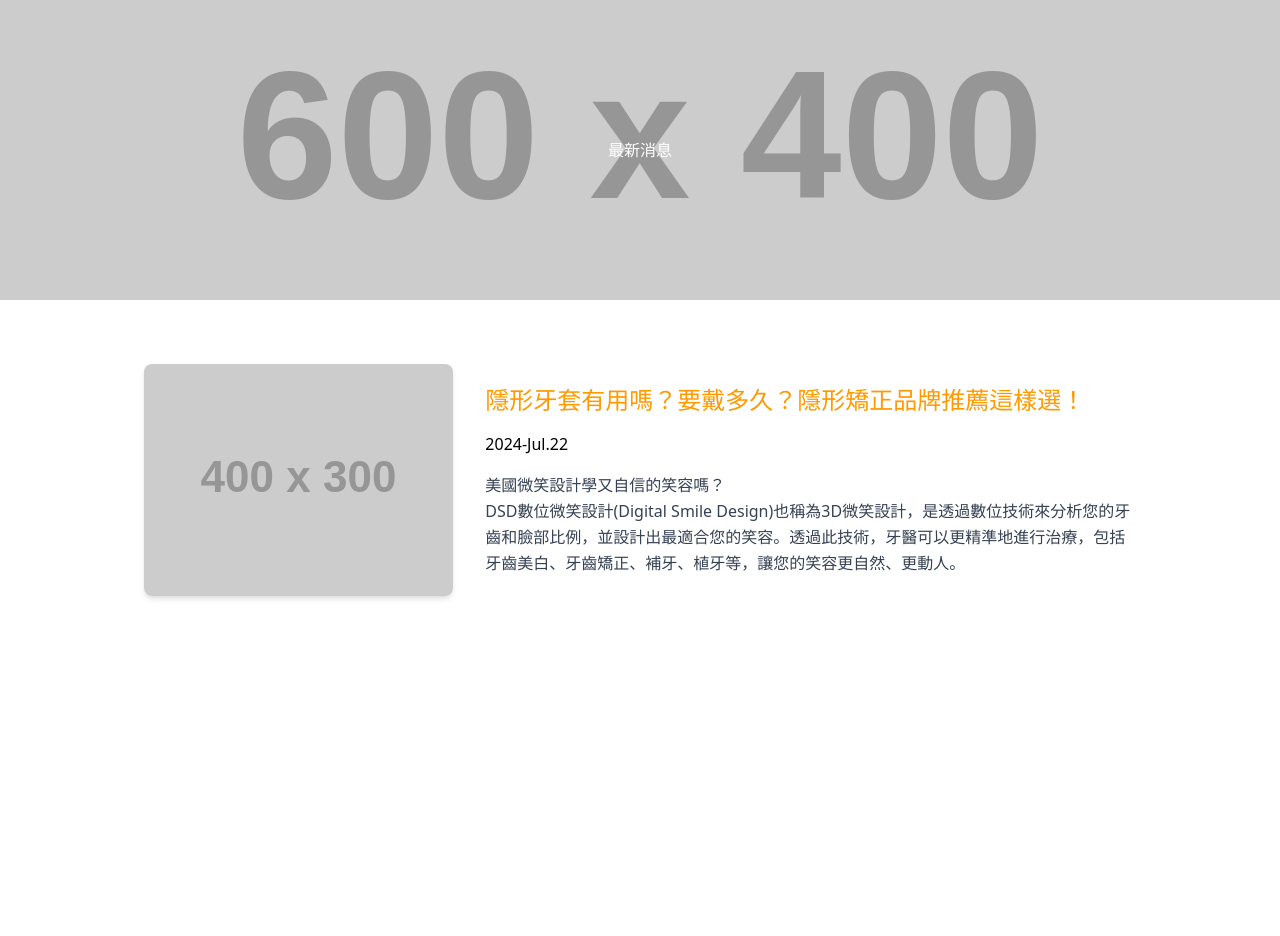
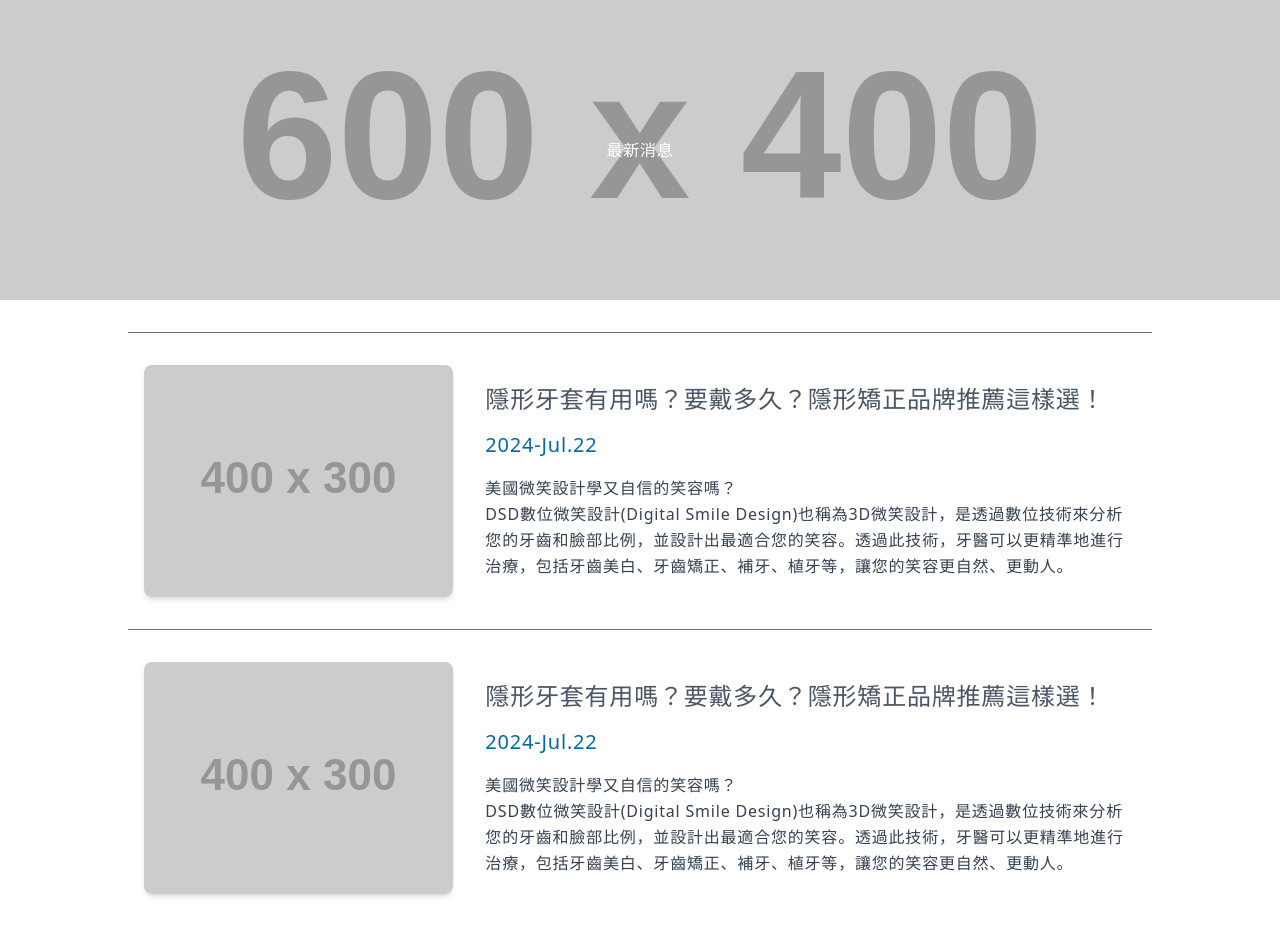
Before and after one commit to kuanhsuh/2025-justbeauty, a website: page news.html in a window 1280 px wide. Before the commit the page ends 800 px from the top, so only its background shows below. Drawn offline with nearby package versions, Linux system fonts and the light colour scheme; placeholder pictures from the web are drawn by us.

Commit message:
update news

```diff
--- a/news.html
+++ b/news.html
@@ -8,7 +8,8 @@
             src="https://cdn.jsdelivr.net/npm/@tailwindcss/browser@4"></script>
 
     </head>
-    <body>
+    <body class="font-light tracking-wider text-gray-600">
+
         <header
             style="background: url(https://placehold.co/600x400/) center/cover; height: 300px;"
             class="relative text-white">
@@ -21,7 +22,7 @@
         <section class="container max-w-5xl mx-auto py-8">
             <div class="flex flex-wrap">
                 <div
-                    class="container mx-auto py-8 flex flex-col md:flex-row items-center justify-between">
+                    class="container mx-auto py-8 flex flex-col md:flex-row items-center justify-between border-t border-gray-500">
                     <div class="md:w-1/3 px-4">
                         <img src="https://placehold.co/400x300"
                             alt="Dental Procedure"
@@ -29,8 +30,31 @@
                     </div>
                     <div class="md:w-2/3 px-4">
                         <h2
-                            class="text-2xl text-amber-500 mb-4">隱形牙套有用嗎？要戴多久？隱形矯正品牌推薦這樣選！</h2>
-                        <p class="mb-4">2024-Jul.22</p>
+                            class="text-2xl mb-4 font-medium">隱形牙套有用嗎？要戴多久？隱形矯正品牌推薦這樣選！</h2>
+                        <p
+                            class="mb-4 text-xl text-sky-700 font-medium">2024-Jul.22</p>
+                        <p
+                            class="text-gray-700 leading-relaxed">
+                            美國微笑設計學又自信的笑容嗎？<br>
+                            DSD數位微笑設計(Digital Smile
+                            Design)也稱為3D微笑設計，是透過數位技術來分析您的牙齒和臉部比例，並設計出最適合您的笑容。透過此技術，牙醫可以更精準地進行治療，包括牙齒美白、牙齒矯正、補牙、植牙等，讓您的笑容更自然、更動人。
+                        </p>
+                    </div>
+
+                </div>
+
+                <div
+                    class="container mx-auto py-8 flex flex-col md:flex-row items-center justify-between border-t border-gray-500">
+                    <div class="md:w-1/3 px-4">
+                        <img src="https://placehold.co/400x300"
+                            alt="Dental Procedure"
+                            class="rounded-lg shadow-md">
+                    </div>
+                    <div class="md:w-2/3 px-4">
+                        <h2
+                            class="text-2xl mb-4 font-medium">隱形牙套有用嗎？要戴多久？隱形矯正品牌推薦這樣選！</h2>
+                        <p
+                            class="mb-4 text-xl text-sky-700 font-medium">2024-Jul.22</p>
                         <p
                             class="text-gray-700 leading-relaxed">
                             美國微笑設計學又自信的笑容嗎？<br>
```
